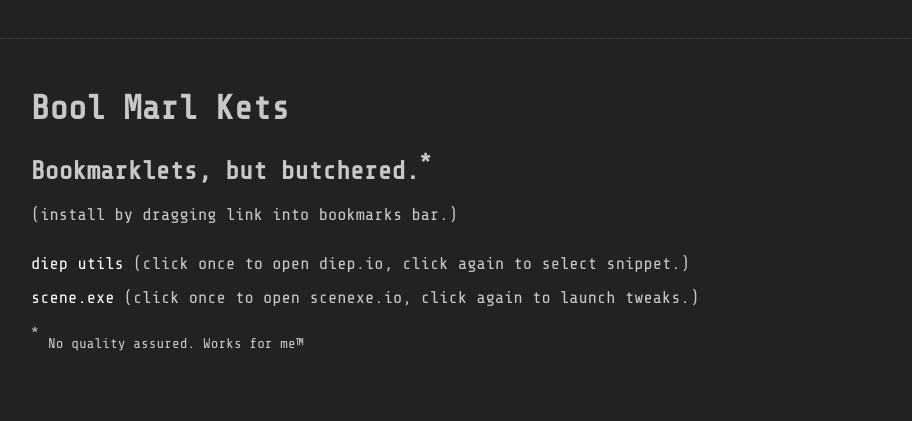
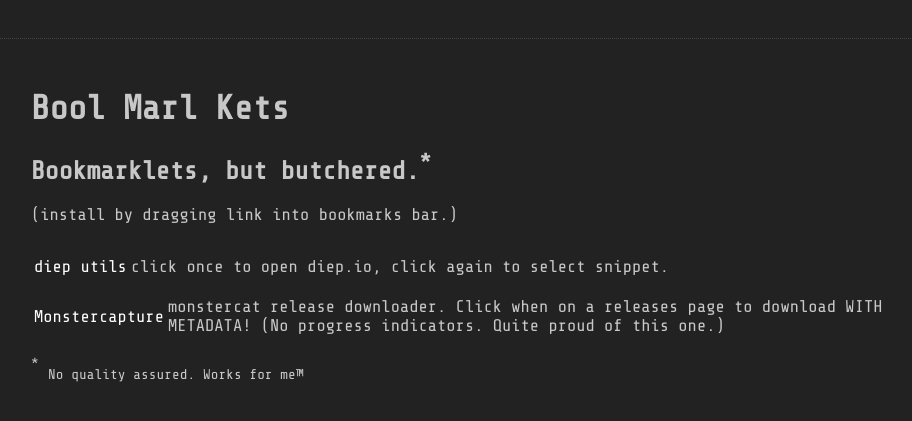
Before and after one commit to superwibr/superwibr.github.io, a Jekyll site: the page built from bml.md, in a window 1280 px wide. Shown: the top 421 px of the page, without its empty margins (159-1071 px from the left). Built offline with Jekyll 4.4.1, drawn with Linux system fonts in a browser that asks for light colours; our own code applies the rules of GitHub Pages for plain Markdown files.

Commit message:
Monstercapture :D

```diff
--- a/bml.md
+++ b/bml.md
@@ -3,8 +3,8 @@
 (install by dragging link into bookmarks bar.)
 <br>
 
-- <a href="javascript:(async function(){if(location.host!='diep.io'){location='https://diep.io'}else{eval(await fetch('https://raw.githubusercontent.com/superwibr/superwibr.github.io/master/bml_src/diep.js').then(res=>res.text()))}})();">diep utils</a> (click once to open diep.io, click again to select snippet.)
-- <a href="">scene.exe</a> (click once to open scenexe.io, click again to launch tweaks.)
+- <a href="javascript:(async function(){if(location.host!='diep.io'){location='https://diep.io'}else{eval(await fetch('https://raw.githubusercontent.com/superwibr/superwibr.github.io/master/bml_src/diep.js').then(res=>res.text()))}})();">diep utils</a> | click once to open diep.io, click again to select snippet.
+- <a href="javascript:(async function(){if(location.href.match(/monstercat.com\/release\/MC/g)){location='https://monstercat.com'}else{eval(await fetch('https://raw.githubusercontent.com/superwibr/superwibr.github.io/master/bml_src/diep.js').then(res=>res.text()))}})();">Monstercapture</a> | monstercat release downloader. Click when on a releases page to download WITH METADATA! (No progress indicators. Quite proud of this one.)
 
 <span>
 	<sup>*</sup>
```
Also changed, not shown: bml_src/monstercapture.js (added, +59 -0 lines).
